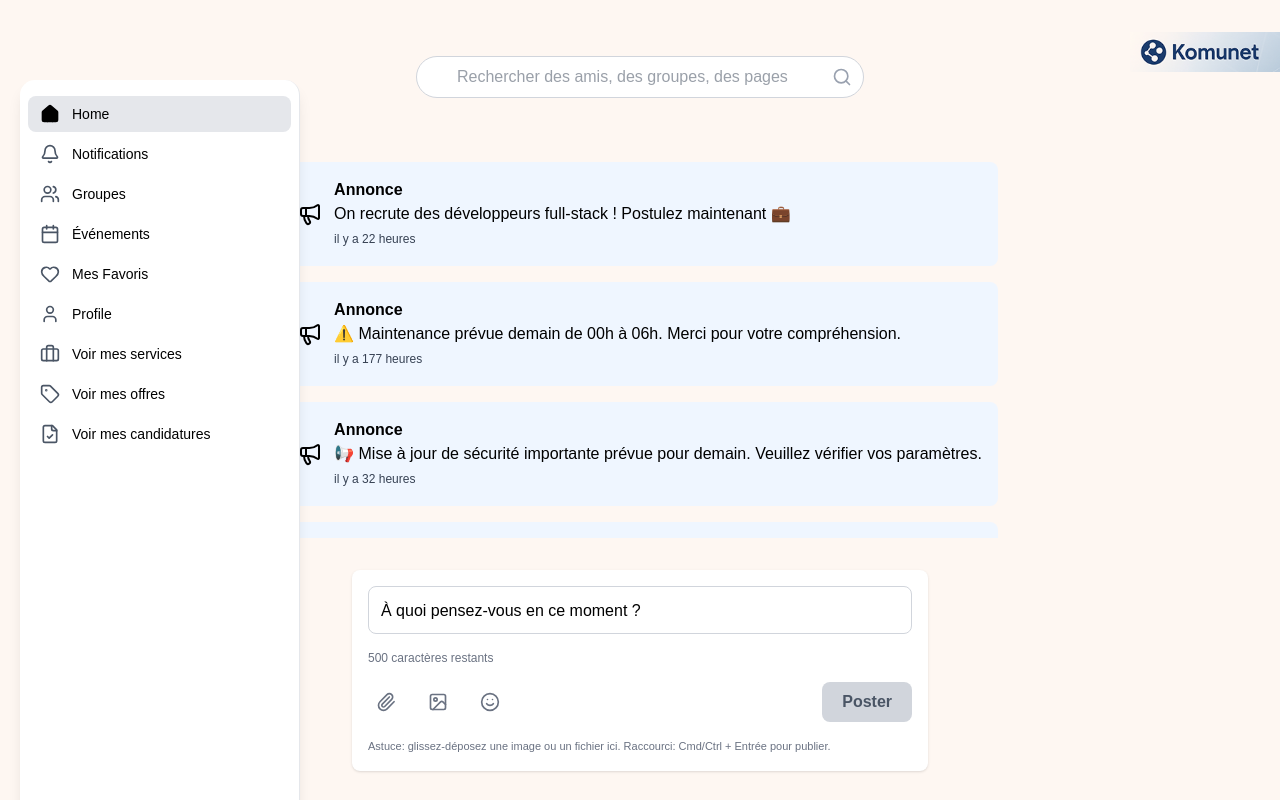
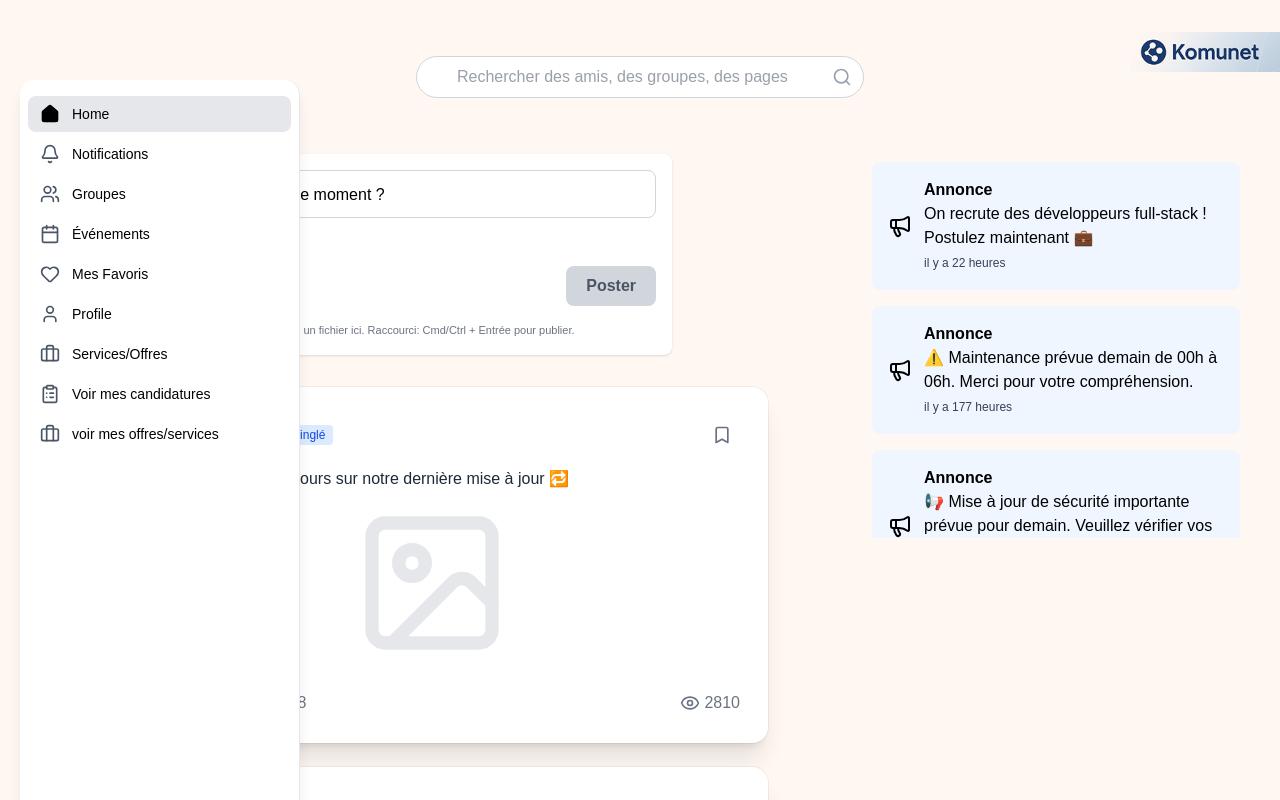
Before and after one commit to larabiislem/komunet_web, a Next.js app: page /home in a window 1280 px wide. Shown: the top 800 px of the page. Built offline with nearby package versions, Linux system fonts and the light colour scheme.

Commit message:
feat: restructure Home component layout and enhance Sidebar menu items

```diff
--- a/app/home/page.tsx
+++ b/app/home/page.tsx
@@ -3,14 +3,28 @@
 import AnnouncementsList from '../../composents/annnones';
 import RegularPosts from '@/composents/post';
 import CreatePostForm from '@/composents/creatpostform';
+
 export default function Home() {
   return (
+    <div className="min-h-screen w-full">
+      <div className="mx-auto w-full max-w-7xl px-4 sm:px-6 lg:px-8 py-6 sm:py-8">
+        <div className="grid grid-cols-1 lg:grid-cols-3 gap-6 lg:gap-8">
+          {/* Sidebar (top on mobile, right on desktop) */}
+          <aside className="order-1 lg:order-2 lg:col-span-1">
+            <div className="lg:sticky lg:top-24 space-y-6">
+              <AnnouncementsList />
+            </div>
+          </aside>
 
-      <div className="flex flex-col items-center min-h-screen py-8 space-y-8">
-        <AnnouncementsList />
-        <CreatePostForm />
-        <RegularPosts />
+          {/* Feed (centered, constrained width) */}
+          <main className="order-2 lg:order-1 lg:col-span-2">
+            <div className="mx-auto w-full max-w-2xl space-y-6 sm:space-y-8">
+              <CreatePostForm />
+              <RegularPosts />
+            </div>
+          </main>
+        </div>
       </div>
-
+    </div>
   );
 }
--- a/composents/sidebar.tsx
+++ b/composents/sidebar.tsx
@@ -1,36 +1,74 @@
 'use client'
 
 import * as React from "react"
-// ...existing code...
-import { Home, Bell, Users, Calendar, Heart, User, Briefcase, Tag, FileCheck } from 'lucide-react'
+import { Home, Bell, Users, Calendar, Heart, User, Briefcase,ClipboardList } from 'lucide-react'
 import Link from "next/link"
 
-// Remplace "Services/Offres" par 3 entrées séparées
 const menuItems = [
-  { title: "Home", url: "/home", icon: Home },
-  { title: "Notifications", url: "/notifications", icon: Bell },
-  { title: "Groupes", url: "/groupes", icon: Users },
-  { title: "Événements", url: "/events", icon: Calendar },
-  { title: "Mes Favoris", url: "/favorites", icon: Heart },
-  { title: "Profile", url: "/profile", icon: User },
-
-  // Nouvelles entrées
-  { title: "Voir mes services", url: "/mes-services", icon: Briefcase },
-  { title: "Voir mes offres", url: "/mes-offres", icon: Tag },
-  { title: "Voir mes candidatures", url: "/mes-candidatures", icon: FileCheck },
+  {
+    title: "Home",
+    url: "/home",
+    icon: Home,
+  },
+  {
+    title: "Notifications",
+    url: "/notifications",
+    icon: Bell,
+  },
+  {
+    title: "Groupes",
+    url: "/groupes",
+    icon: Users,
+  },
+  {
+    title: "Événements",
+    url: "/events",
+    icon: Calendar,
+  },
+  {
+    title: "Mes Favoris",
+    url: "/favorites",
+    icon: Heart,
+  },
+  {
+    title: "Profile",
+    url: "/profile",
+    icon: User,
+  },
+  {
+    title: "Services/Offres",
+    url: "/services_offres",
+    icon: Briefcase,
+  },
+  {
+    title: "Voir mes candidatures",
+    url: "/candidatures",
+    icon: ClipboardList,
+  },
+  {
+    title: "voir mes offres/services",
+    url: "/offres-services",
+    icon: Briefcase,
+  },
 ]
 
-// ...existing code...
+interface SidebarProps {
+  isOpen?: boolean
+  onToggle?: () => void
+}
+
 export default function Sidebar() {
   const [activeItem, setActiveItem] = React.useState("Home")
 
   return (
     <>
-      {/* ...existing code... */}
+
       <div className={`
        fixed top-20 left-5 h-full w-70 bg-white border-r border-gray-200 shadow-lg z-50 rounded-[15px]
           hidden md:block
+
       `}>
+
         <div className="flex flex-col h-full">
           <div className="flex-1 py-4">
             <nav className="px-2">
```
Lines whose indentation alone changed are shown as unchanged.
